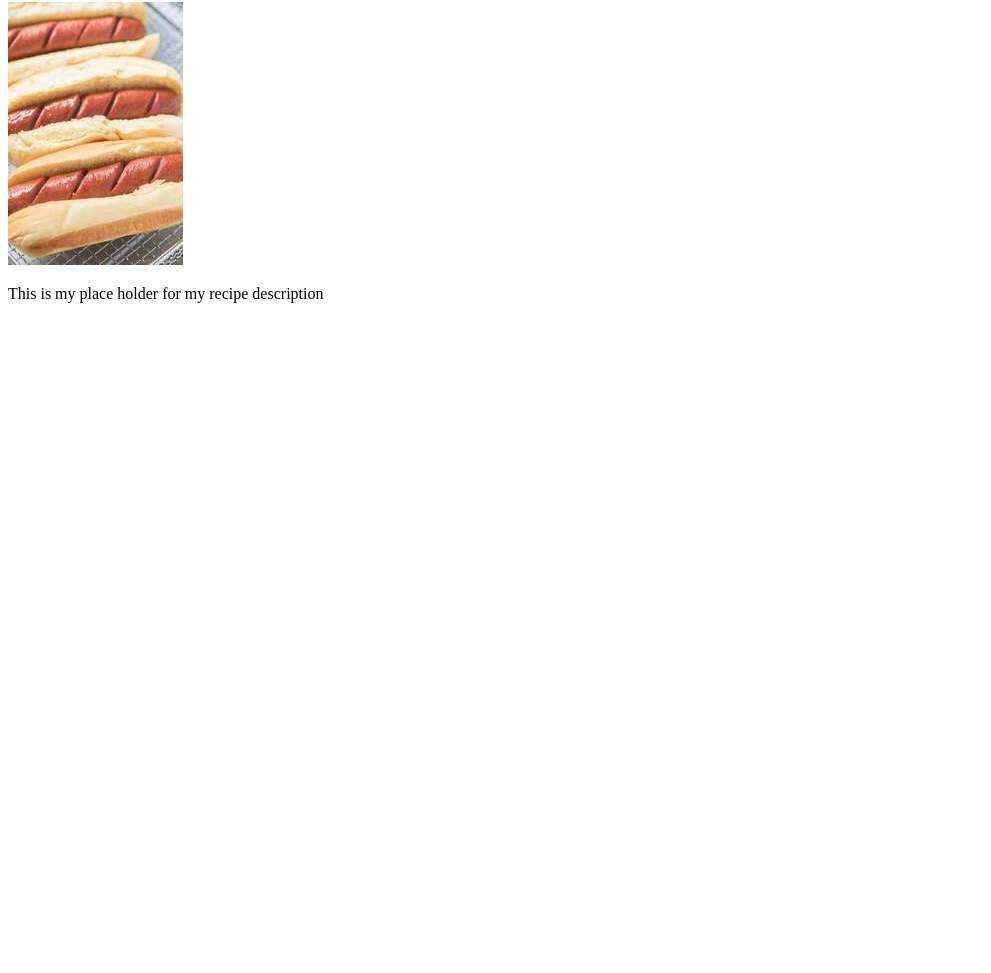
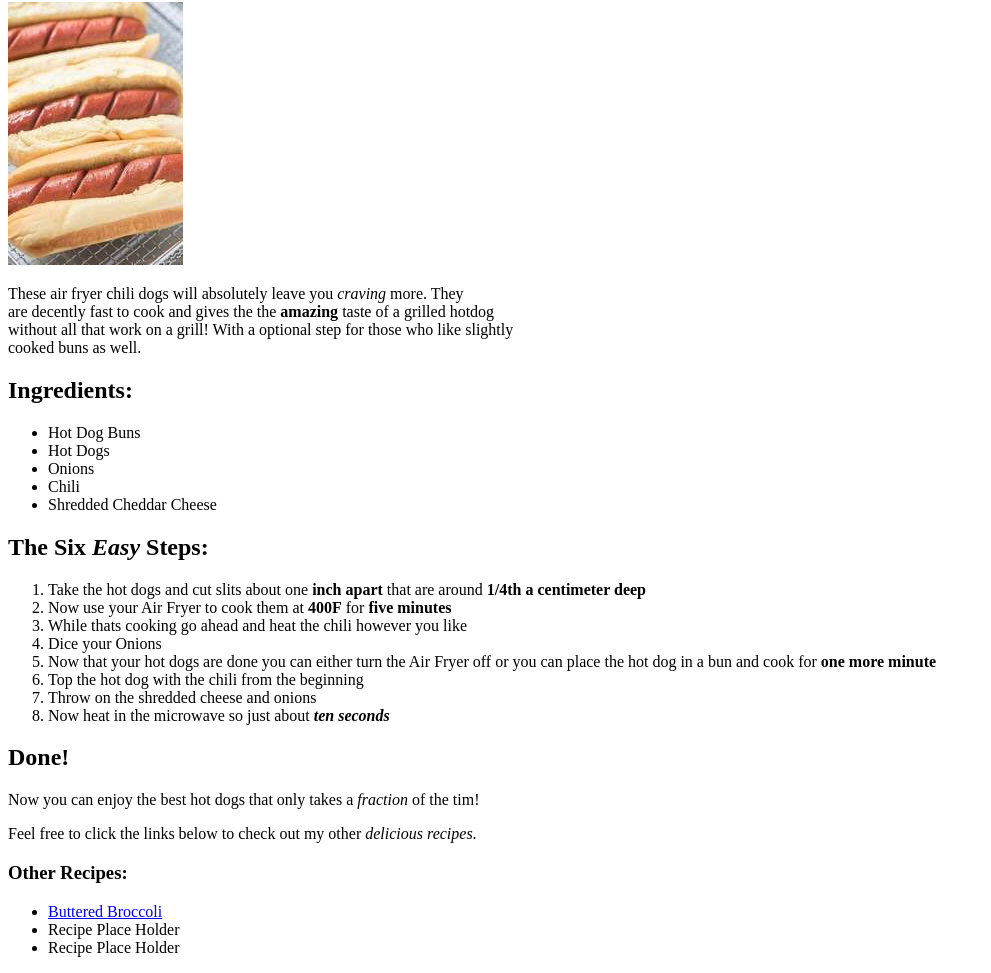
Before and after one commit to ZeroAfro/odin-recipes, a plain HTML site: page recipes/air_fryer_chili_dogs.html in a window 1280 px wide. Shown: the part 78-1051 px from the top of the page, without its empty margins (0-991 px from the left). Before the commit the page ends 800 px from the top, so only its background shows below. Drawn offline with Linux system fonts and the light colour scheme.

Commit message:
Finished Air_Fryer_Hot_Dog recipe, also fixed some typos in index.html

```diff
--- a/recipes/air_fryer_chili_dogs.html
+++ b/recipes/air_fryer_chili_dogs.html
@@ -7,8 +7,39 @@
     <body>
         <h1>Air Fryer Chili Dog Recipe!</h1>
         <img src="../images/airfryerhotdogs.jpeg" alt="Hot Dogs in Air Fryer" />
-        <p>
-            This is my place holder for my recipe description
+        <p> <!--Check Wording and see if it can be improved-->
+            These air fryer chili dogs will absolutely leave you <em>craving</em> more. They<br>
+            are decently fast to cook and gives the the <strong>amazing</strong> taste of a grilled hotdog<br>
+            without all that work on a grill! With a optional step for those who like slightly<br>
+            cooked buns as well.
         </p>
+        <h2>Ingredients:</h2>
+        <ul>
+            <li>Hot Dog Buns</li>
+            <li>Hot Dogs</li>
+            <li>Onions</li>
+            <li>Chili</li>
+            <li>Shredded Cheddar Cheese</li>
+        </ul>
+        <h2>The Six <em>Easy</em> Steps:</h2>
+        <ol><!--Instructions could use some work!!-->
+            <li>Take the hot dogs and cut slits about one <strong>inch apart</strong> that are around <strong>1/4th a centimeter deep</strong></li>
+            <li>Now use your Air Fryer to cook them at <strong>400F</strong> for <strong>five minutes</strong></li>
+            <li>While thats cooking go ahead and heat the chili however you like</li>
+            <li>Dice your Onions</li>
+            <li>Now that your hot dogs are done you can either turn the Air Fryer off or you can place the hot dog in a bun and cook for <strong>one more minute</strong></li>
+            <li>Top the hot dog with the chili from the beginning</li>
+            <li>Throw on the shredded cheese and onions</li>
+            <li>Now heat in the microwave so just about <strong><em>ten seconds</em></strong></li>
+        </ol>
+        <h2>Done!</h2>
+        <p>Now you can enjoy the best hot dogs that only takes a <em>fraction</em> of the tim!</p>
+        <p>Feel free to click the links below to check out my other <em>delicious recipes</em>.</p>
+        <h3>Other Recipes:</h3>
+        <ul>
+            <li><a href="../recipes/butteredbroccoli.html">Buttered Broccoli</a li>
+            <li>Recipe Place Holder</li>
+            <li>Recipe Place Holder</li>
+        </ul>
     </body>
 </html>
```
Also changed, not shown: index.html (+1 -0 lines), recipes/butteredbroccoli.html (+4 -3 lines), images/foodbanner.PNG (added).
